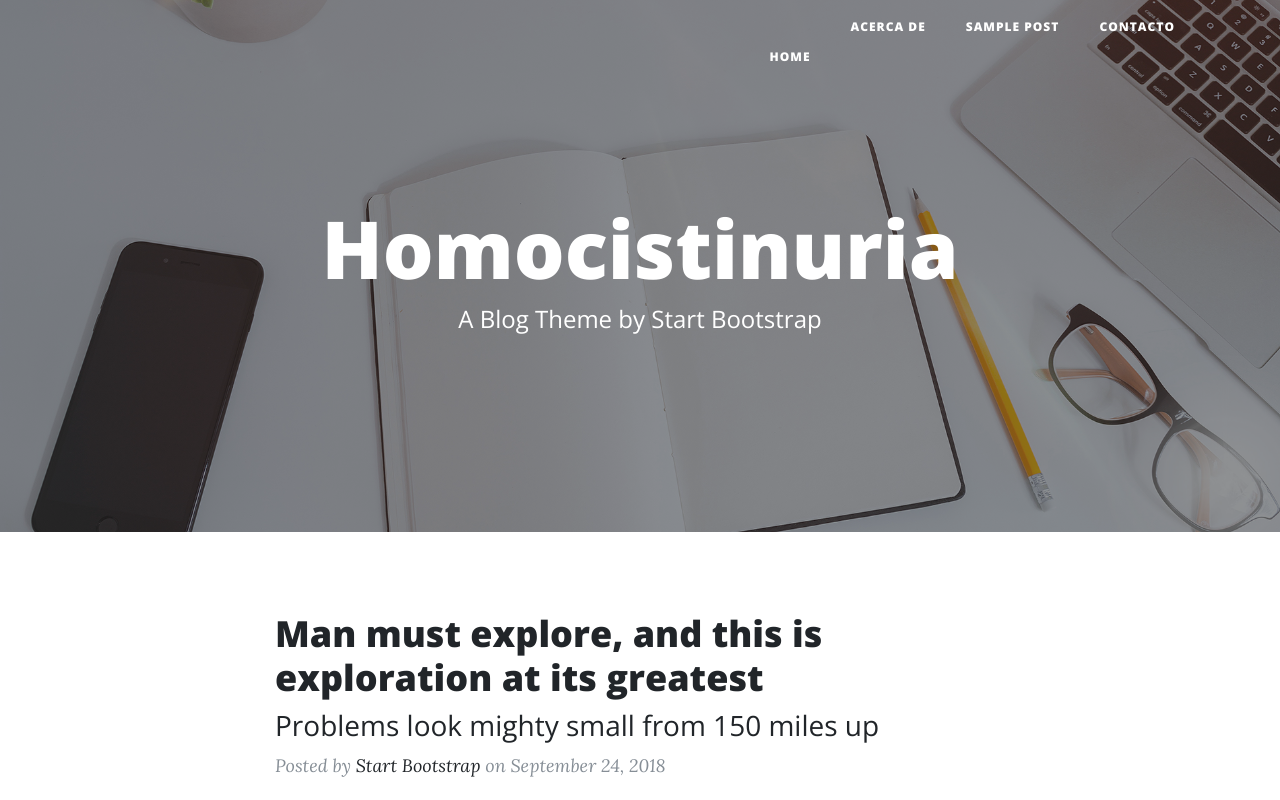
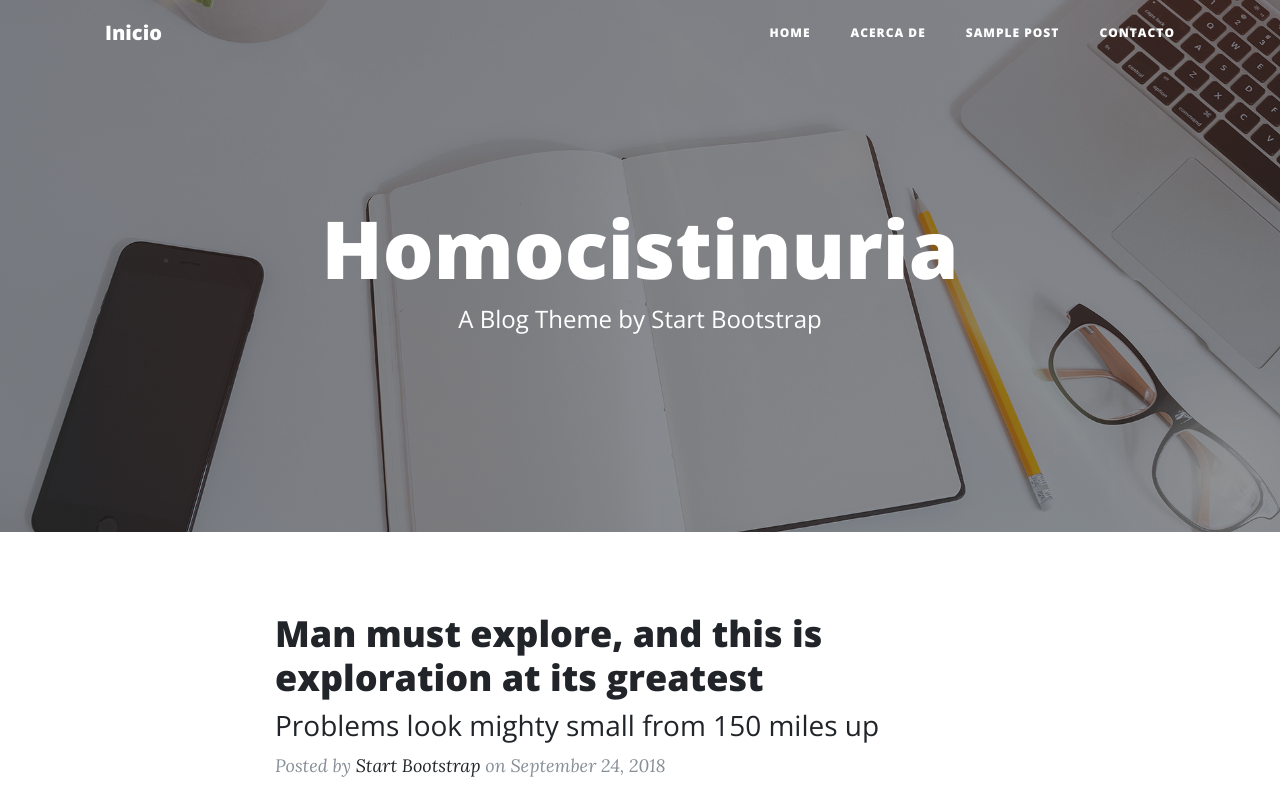
Before and after one commit to gabogeek/-Homocistinuria, a website: page index.html in a window 1280 px wide. Shown: the top 800 px of the page. Drawn offline with nearby package versions, Linux system fonts and the light colour scheme.

Commit message:
3 cambios

```diff
--- a/index.html
+++ b/index.html
@@ -28,7 +28,7 @@
     <!-- Navigation -->
     <nav class="navbar navbar-expand-lg navbar-light fixed-top" id="mainNav">
       <div class="container">
-        <a class="navbar-brand" href="index.html"Inicio</a>
+        <a class="navbar-brand" href="index.html">Inicio</a>
         <button class="navbar-toggler navbar-toggler-right" type="button" data-toggle="collapse" data-target="#navbarResponsive" aria-controls="navbarResponsive" aria-expanded="false" aria-label="Toggle navigation">
           Menu
           <i class="fa fa-bars"></i>
```
